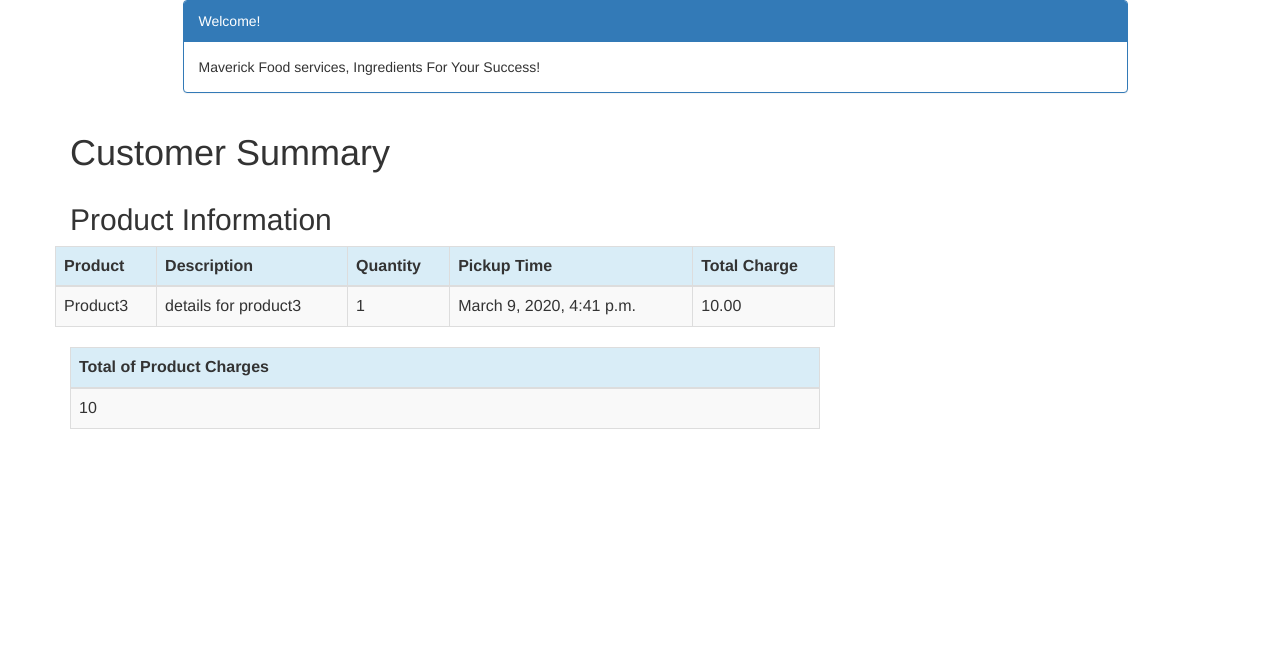
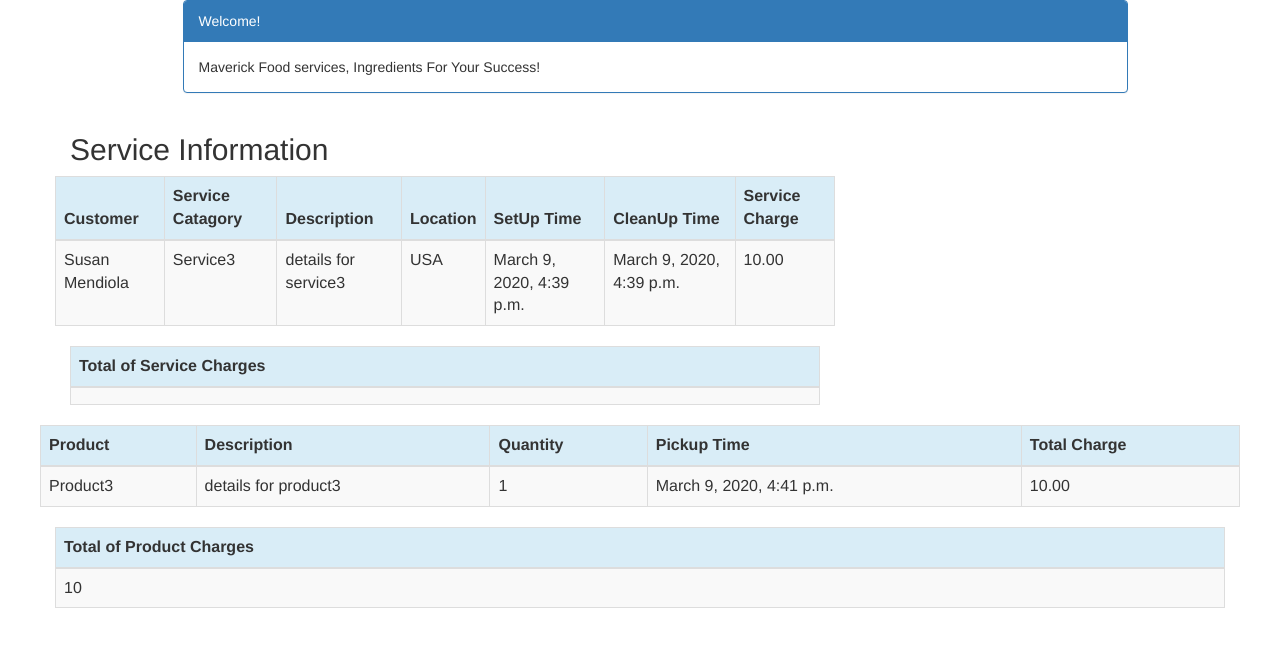
Before and after one commit to leviprice97/Assignment-2, a Django app: page /customer/2/summary/ in a window 1280 px wide. Shown: the part 52-699 px from the top of the page. Run offline with Django 3.2, Linux system fonts and the light colour scheme; a user stored in the database is signed in; data comes from the database, SQL or seed files in the repository; both versions use the stored data as it was after the commit; lists and menus that the app fills with data are empty; some libraries are stand-ins or nearby versions.

Commit message:
fixed bugs

```diff
--- a/crm/templates/crm/service_list.html
+++ b/crm/templates/crm/service_list.html
@@ -53,7 +53,8 @@ Maverick Food services, Ingredients For Your Success!.
 <td>{{ service.service_charge }}</td>
 <td><a href="{% url 'crm:service_edit' pk=service.pk %}"
 class="btn btn-warning">Edit</a></td>
-<td><a href=""
+<td><a href="{% url 'crm:service_delete' pk=service.pk %}"
+onclick="return confirm('Are you sure you want to delete?')"
 class="btn btn-danger">Delete</a>
 </td>
 </tr>
--- a/crm/templates/crm/summary.html
+++ b/crm/templates/crm/summary.html
@@ -14,9 +14,52 @@ Maverick Food services, Ingredients For Your Success!
 </div>
 </div>
 </div>
+
 <div class="row">
-<h1 style="padding-left: 15Px">Customer Summary</h1>
+<h2 style="padding-left: 15Px">Service Information</h2>
 </div>
+<div class="row">
+<table class="table table-striped table-bordered table-hover">
+<thead>
+<tr class="bg-info">
+<th>Customer</th>
+<th>Service Catagory</th>
+<th>Description</th>
+<th>Location</th>
+<th>SetUp Time</th>
+<th>CleanUp Time</th>
+<th>Service Charge</th>
+</tr>
+</thead>
+<tbody>
+{% for service in services %}
+<tr>
+<td>{{ service.cust_name }}</td>
+<td>{{ service.service_category }}</td>
+<td>{{ service.description }}</td>
+<td>{{ service.location }}</td>
+<td>{{ service.setup_time }}</td>
+<td>{{ service.cleanup_time }}</td>
+<td>{{ service.service_charge }}</td>
+</tr>
+{% endfor %}
+</tbody>
+</table>
+</div>
+<table class="table table-striped table-bordered table-hover">
+<thead>
+<tr class="bg-info">
+<th>Total of Service Charges</th>
+</tr>
+</thead>
+<tbody>
+<tr>
+<td>{{ sum_service_charge.charge__sum|intcomma }}</td>
+</tr>
+</tbody>
+</table>
+</div>
+
 <div class="row">
 <h2 style="padding-left: 15Px">Product Information</h2>
 </div>
--- a/crm/urls.py
+++ b/crm/urls.py
@@ -13,6 +13,9 @@ urlpatterns = [
 	path('service_list', views.service_list, name='service_list'),
 	path('service/create/', views.service_new, name='service_new'),
 	path('service/<int:pk>/edit/', views.service_edit, name='service_edit'),
+	path('service/<int:pk>/delete/', views.service_delete, name='service_delete'),
 	path('product_list', views.product_list, name='product_list'),
-
+	path('product/create/', views.product_new, name='product_new'),
+	path('product/<int:pk>/edit/', views.product_edit, name='product_edit'),
+	path('product/<int:pk>/delete/', views.product_delete, name='product_delete'),
 ]
--- a/crm/views.py
+++ b/crm/views.py
@@ -44,7 +44,6 @@ def service_list(request):
 	services = Service.objects.filter(created_date__lte=timezone.now())
 	return render(request, 'crm/service_list.html', {'services': services})
 
-
 @login_required
 def service_new(request):
 	if request.method == "POST":
@@ -79,10 +78,55 @@ def service_edit(request, pk):
 	return render(request, 'crm/service_edit.html', {'form': form})
 
 @login_required
+def service_delete(request, pk):
+	service = get_object_or_404(Service, pk=pk)
+	service.delete()
+	return redirect('crm:service_list')
+
+@login_required
 def product_list(request):
 	product = Product.objects.filter(created_date__lte=timezone.now())
 	return render(request, 'crm/product_list.html',
 	{'products': product})
+
+@login_required
+def product_new(request):
+	if request.method == "POST":
+		form = ProductForm(request.POST)
+		if form.is_valid():
+			product = form.save(commit=False)
+			product.created_date = timezone.now()
+			product.save()
+			products = Product.objects.filter(created_date__lte=timezone.now())
+			return render(request, 'crm/product_list.html',
+					{'products': products})
+	else:
+		form = ProductForm()
+		# print("Else")
+	return render(request, 'crm/product_new.html', {'form': form})
+
+@login_required
+def product_edit(request, pk):
+	product = get_object_or_404(Product, pk=pk)
+	if request.method == "POST":
+		form = ProductForm(request.POST, instance=product)
+		if form.is_valid():
+			product = form.save()
+			# product.customer = product.id
+			product.updated_date = timezone.now()
+			product.save()
+			products = Product.objects.filter(created_date__lte=timezone.now())
+			return render(request, 'crm/product_list.html', {'products': products})
+	else:
+		# print("else")
+		form = ProductForm(instance=product)
+	return render(request, 'crm/product_edit.html', {'form': form})
+
+@login_required
+def product_delete(request, pk):
+	product = get_object_or_404(Product, pk=pk)
+	product.delete()
+	return redirect('crm:product_list')
 
 @login_required
 def summary(request, pk):
```
Also changed, not shown: crm/templates/crm/product_delete.html (added, +8 -0 lines), crm/templates/crm/product_edit.html (added, +9 -0 lines), crm/templates/crm/product_list.html (+9 -0 lines), crm/templates/crm/product_new.html (added, +9 -0 lines), crm/templates/crm/service_delete.html (added, +8 -0 lines), db.sqlite3.
